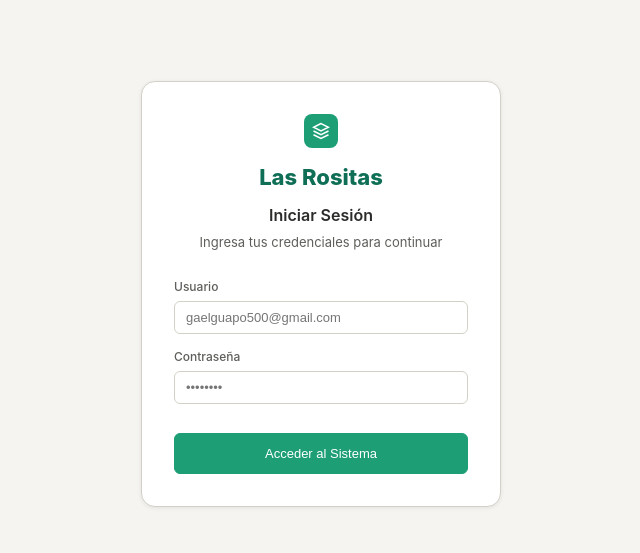
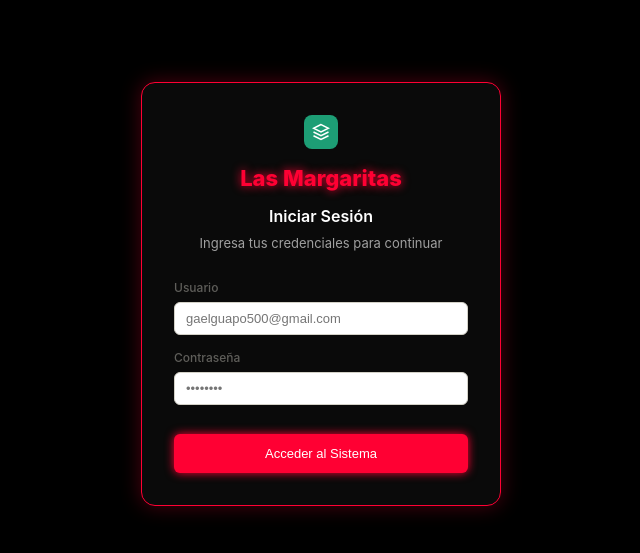
Before and after one commit to juanescobarrojas37-dev/restaurante-stock-premium, a website: page public/index.html in a window 1280 px wide. Shown: the part 97-650 px from the top of the page, without its empty margins (319-959 px from the left). Drawn offline with Linux system fonts and the light colour scheme.

Commit message:
Restaurar interior verde y aplicar Login Neón Rojo con nombre Las Margaritas en Easypanel

```diff
--- a/public/index.html
+++ b/public/index.html
@@ -3,7 +3,7 @@
 <head>
     <meta charset="UTF-8">
     <meta name="viewport" content="width=device-width, initial-scale=1.0, maximum-scale=1.0, user-scalable=no">
-    <title>Las Rositas — Inventario Premium</title>
+    <title>Las Margaritas — Inventario Premium</title>
     <link rel="manifest" href="manifest.json">
     <meta name="theme-color" content="#0F6E56">
     <meta name="color-scheme" content="light only">
@@ -20,7 +20,7 @@
       <div class="icon">
         <svg viewBox="0 0 24 24"><path d="M3 3h18v4H3zM3 10h18v4H3zM3 17h18v4H3z"/></svg>
       </div>
-      <span>Las Rositas</span>
+      <span>Las Margaritas</span>
     </div>
     <nav class="sidebar-nav">
       <button class="nav-item active" onclick="showPage('inventario',this)">
@@ -324,15 +324,15 @@
 </div>
 
 <!-- LOGIN OVERLAY -->
-<div id="login-screen" style="position:fixed; top:0; left:0; right:0; bottom:0; background:var(--gray-bg); z-index:9000; display:flex; align-items:center; justify-content:center;">
-  <div class="card" style="width:360px; padding:32px; box-shadow:var(--shadow);">
+<div id="login-screen" style="position:fixed; top:0; left:0; right:0; bottom:0; background:#000000; z-index:9000; display:flex; align-items:center; justify-content:center;">
+  <div class="card" style="width:360px; padding:32px; background:#0A0A0A; border:1px solid #FF0033; box-shadow: 0 0 20px rgba(255,0,51,0.3);">
     <div style="text-align:center; margin-bottom:24px;">
       <div class="sidebar-logo" style="justify-content:center; padding:0; border:none; margin-bottom:12px;">
         <div class="icon"><svg viewBox="0 0 24 24"><path d="M12 2L2 7l10 5 10-5-10-5zM2 17l10 5 10-5M2 12l10 5 10-5"/></svg></div>
       </div>
-      <h2 style="font-size:22px; font-weight:800; color:var(--green-dark);">Las Rositas</h2>
-      <h3 style="font-size:16px; font-weight:600; margin-top:8px;">Iniciar Sesión</h3>
-      <p style="font-size:13px; color:var(--gray-text); margin-top:4px;">Ingresa tus credenciales para continuar</p>
+      <h2 style="font-size:22px; font-weight:800; color:#FF0033; text-shadow: 0 0 10px #FF0033;">Las Margaritas</h2>
+      <h3 style="font-size:16px; font-weight:600; margin-top:8px; color: white;">Iniciar Sesión</h3>
+      <p style="font-size:13px; color:#A0A0A0; margin-top:4px;">Ingresa tus credenciales para continuar</p>
     </div>
     <form id="login-form" onsubmit="handleLogin(event)">
       <div class="field">
@@ -343,9 +343,9 @@
         <label>Contraseña</label>
         <input type="password" id="login-pass" required placeholder="••••••••">
       </div>
-      <button type="submit" class="btn primary" style="width:100%; justify-content:center; margin-top:16px; padding:12px;">Acceder al Sistema</button>
+      <button type="submit" class="btn primary" style="width:100%; justify-content:center; margin-top:16px; padding:12px; background:#FF0033; border:none; box-shadow: 0 0 10px #FF0033;">Acceder al Sistema</button>
     </form>
-    <p id="login-error" style="color:var(--red); font-size:12px; margin-top:12px; text-align:center; display:none;"></p>
+    <p id="login-error" style="color:#FF0033; font-size:12px; margin-top:12px; text-align:center; display:none;"></p>
   </div>
 </div>
 
```
